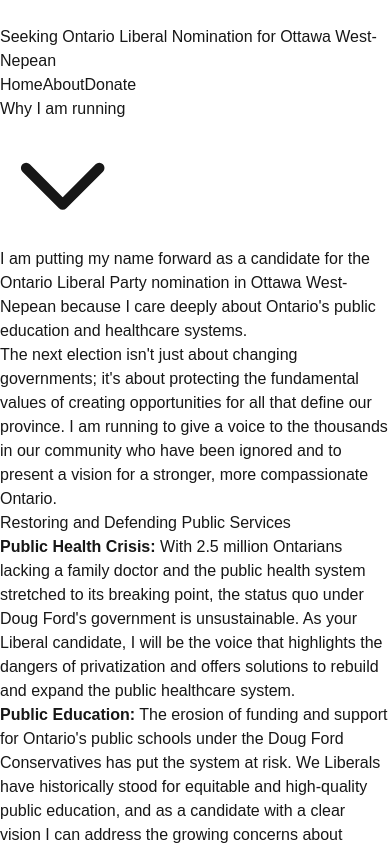
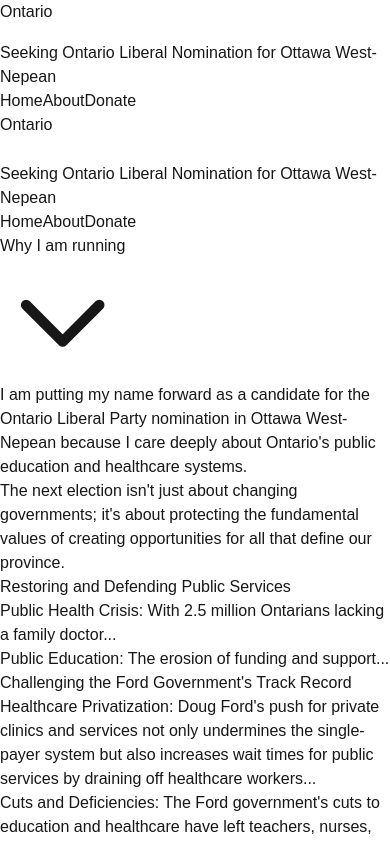
Before and after one commit to rachcorp/warsame, a Next.js app: page /about in a window 390 px wide. Both pictures are taken after a click on the button "Why I am running". Shown: the top 844 px of the page. Built offline with nearby package versions, Linux system fonts and the light colour scheme.

Commit message:
update mobile view

```diff
--- a/src/app/about/page.tsx
+++ b/src/app/about/page.tsx
@@ -9,9 +9,9 @@
   return (
     <main className="min-h-screen flex flex-col">
       <Navbar />
-      <div className="container mx-auto px-4 py-12 max-w-4xl">
+      <div className="container mx-auto px-4 py-8 max-w-4xl">
         {/* Why am I running? section */}
-        <div className="mb-8">
+        <div className="mb-6">
           <button
             onClick={() => setIsRunningOpen(!isRunningOpen)}
             className="w-full flex justify-between items-center bg-[#E31837] text-white p-4 rounded-lg hover:bg-[#c41430] transition-colors"
@@ -34,33 +34,45 @@
             </svg>
           </button>
           {isRunningOpen && (
-            <div className="mt-4 p-6 bg-white shadow-lg rounded-lg prose max-w-none">
-              <p>I am putting my name forward as a candidate for the Ontario Liberal Party nomination in Ottawa West-Nepean because I care deeply about Ontario&apos;s public education and healthcare systems.</p>
+            <div className="mt-4 p-6 bg-white shadow-lg rounded-lg">
+              <div className="text-gray-900 space-y-4">
+                <p className="text-base leading-relaxed">
+                  I am putting my name forward as a candidate for the Ontario Liberal Party nomination in Ottawa West-Nepean because I care deeply about Ontario&apos;s public education and healthcare systems.
+                </p>
 
-              <p>The next election isn&apos;t just about changing governments; it&apos;s about protecting the fundamental values of creating opportunities for all that define our province. I am running to give a voice to the thousands in our community who have been ignored and to present a vision for a stronger, more compassionate Ontario.</p>
+                <p className="text-base leading-relaxed">
+                  The next election isn&apos;t just about changing governments; it&apos;s about protecting the fundamental values of creating opportunities for all that define our province.
+                </p>
 
-              <h3 className="font-bold mt-4">Restoring and Defending Public Services</h3>
-              <ul>
-                <li><strong>Public Health Crisis:</strong> With 2.5 million Ontarians lacking a family doctor and the public health system stretched to its breaking point, the status quo under Doug Ford&apos;s government is unsustainable. As your Liberal candidate, I will be the voice that highlights the dangers of privatization and offers solutions to rebuild and expand the public healthcare system.</li>
-                <li><strong>Public Education:</strong> The erosion of funding and support for Ontario&apos;s public schools under the Doug Ford Conservatives has put the system at risk. We Liberals have historically stood for equitable and high-quality public education, and as a candidate with a clear vision I can address the growing concerns about underfunding and privatization in education.</li>
-              </ul>
+                <h3 className="text-xl font-bold mt-6 mb-3">Restoring and Defending Public Services</h3>
+                <ul className="list-disc pl-6 space-y-3">
+                  <li className="text-base"><span className="font-semibold">Public Health Crisis:</span> With 2.5 million Ontarians lacking a family doctor...</li>
+                  <li className="text-base"><span className="font-semibold">Public Education:</span> The erosion of funding and support...</li>
+                </ul>
 
-              <h3 className="font-bold mt-4">Challenging the Ford Government&apos;s Track Record</h3>
-              <ul>
-                <li><strong>Healthcare Privatization:</strong> Doug Ford&apos;s push for private clinics and services not only undermines the single-payer system but also increases wait times for public services by draining off healthcare workers. As your Liberal candidate I will challenge this narrative with evidence-based plans to expand access to care.</li>
-                <li><strong>Cuts and Deficiencies:</strong> The Ford government&apos;s cuts to education and healthcare have left teachers, nurses, and other public sector workers overworked and undervalued. As a member of the Liberal team, I will promote the reversal of these cuts and I will put forward policies that prioritize the public good.</li>
-              </ul>
+                <h3 className="text-xl font-bold mt-6 mb-3">Challenging the Ford Government&apos;s Track Record</h3>
+                <ul className="list-disc pl-6 space-y-3">
+                  <li className="text-base"><span className="font-semibold">Healthcare Privatization:</span> Doug Ford&apos;s push for private clinics and services not only undermines the single-payer system but also increases wait times for public services by draining off healthcare workers...</li>
+                  <li className="text-base"><span className="font-semibold">Cuts and Deficiencies:</span> The Ford government&apos;s cuts to education and healthcare have left teachers, nurses, and other public sector workers overworked and undervalued...</li>
+                </ul>
 
-              <h3 className="font-bold mt-4">Offering a Vision of Hope and Renewal</h3>
-              <p>As your Ontario Liberal candidate in OWN, I promote these bold plans:</p>
-              <ul>
-                <li>Expand public healthcare (e.g., more nurse practitioners, increasing residency spots for family doctors, and incentivizing medical professionals to work in under-served areas).</li>
-                <li>Strengthen public education by investing in schools, reducing class sizes, and supporting teachers and staff.</li>
-              </ul>
-              <p>By focusing on a forward-looking, hopeful message, we can re-energize voters.</p>
+                <h3 className="text-xl font-bold mt-6 mb-3">Offering a Vision of Hope and Renewal</h3>
+                <p className="text-base leading-relaxed">
+                  As your Ontario Liberal candidate in OWN, I promote these bold plans:
+                </p>
+                <ul className="list-disc pl-6 space-y-3">
+                  <li className="text-base">Expand public healthcare (e.g., more nurse practitioners, increasing residency spots for family doctors, and incentivizing medical professionals to work in under-served areas).</li>
+                  <li className="text-base">Strengthen public education by investing in schools, reducing class sizes, and supporting teachers and staff.</li>
+                </ul>
+                <p className="text-base leading-relaxed">
+                  By focusing on a forward-looking, hopeful message, we can re-energize voters.
+                </p>
 
-              <h3 className="font-bold mt-4">Uniting Progressives to Fight Privatization</h3>
-              <p>I believe the Ford government&apos;s privatization agenda provides a rallying point to unite progressive voters, labour unions, healthcare advocates, educators, and others who are deeply concerned about the future of Ontario&apos;s public services. As your Liberal candidate, I can build this coalition and ensure a broad, united front against the Doug Ford Conservatives.</p>
+                <h3 className="text-xl font-bold mt-6 mb-3">Uniting Progressives to Fight Privatization</h3>
+                <p className="text-base leading-relaxed">
+                  I believe the Ford government&apos;s privatization agenda provides a rallying point to unite progressive voters, labour unions, healthcare advocates, educators, and others who are deeply concerned about the future of Ontario&apos;s public services. As your Liberal candidate, I can build this coalition and ensure a broad, united front against the Doug Ford Conservatives.
+                </p>
+              </div>
             </div>
           )}
         </div>
@@ -89,17 +101,29 @@
             </svg>
           </button>
           {isBioOpen && (
-            <div className="mt-4 p-6 bg-white shadow-lg rounded-lg prose max-w-none">
-              <p>A proud lifelong Liberal, Warsame is deeply committed to the values of equality, compassion, and progress that define the Liberal Party. His professional career, spanning over two decades, has been dedicated to empowering the less fortunate, both here at home and internationally, to access quality education and build brighter futures.</p>
+            <div className="mt-4 p-6 bg-white shadow-lg rounded-lg">
+              <div className="text-gray-900 space-y-4">
+                <p className="text-base leading-relaxed">
+                  A proud lifelong Liberal, Warsame is deeply committed to the values of equality, compassion, and progress that define the Liberal Party. His professional career, spanning over two decades, has been dedicated to empowering the less fortunate, both here at home and internationally, to access quality education and build brighter futures.
+                </p>
 
-              <p>Warsame&apos;s work with the United Nations Migration Agency and his extensive experience in refugee protection have made him a steadfast advocate for human rights and education. Whether through supporting students, assisting refugees, or advancing programs that promote opportunity, Warsame has consistently championed those most in need.</p>
-              <br />
+                <p className="text-base leading-relaxed">
+                  Warsame&apos;s work with the United Nations Migration Agency and his extensive experience in refugee protection have made him a steadfast advocate for human rights and education. Whether through supporting students, assisting refugees, or advancing programs that promote opportunity, Warsame has consistently championed those most in need.
+                </p>
+                <br />
 
-              <p>A graduate of the University of Guelph, Warsame has a strong academic foundation in agricultural economics, coupled with a deep understanding of rural Ontario. His expertise is vital for fostering innovation, supporting local farmers, and driving sustainable growth in agribusiness and rural communities across the province.</p>
+                <p className="text-base leading-relaxed">
+                  A graduate of the University of Guelph, Warsame has a strong academic foundation in agricultural economics, coupled with a deep understanding of rural Ontario. His expertise is vital for fostering innovation, supporting local farmers, and driving sustainable growth in agribusiness and rural communities across the province.
+                </p>
 
-              <p>Warsame is also an engaged community leader. He served as a proud board member of the Ottawa West–Nepean Provincial Liberal Association and has demonstrated a passion for building connections through sport. An avid soccer organizer and player, Warsame spent several years as a member of the steering committee for the Soccer Collaboration Cup in Ottawa, fostering inclusivity and teamwork through the beautiful game.</p>
+                <p className="text-base leading-relaxed">
+                  Warsame is also an engaged community leader. He served as a proud board member of the Ottawa West–Nepean Provincial Liberal Association and has demonstrated a passion for building connections through sport. An avid soccer organizer and player, Warsame spent several years as a member of the steering committee for the Soccer Collaboration Cup in Ottawa, fostering inclusivity and teamwork through the beautiful game.
+                </p>
 
-              <p>Warsame lives in Nepean with his wife, son, and daughter. His passion for creating meaningful change stems from his unwavering belief in the power of education, economic empowerment, and community building to transform lives. With a strong sense of purpose and a deep commitment to Liberal values, Warsame is ready to stand up for others and build a more inclusive, equitable, and prosperous future for all Ontarians.</p>
+                <p className="text-base leading-relaxed">
+                  Warsame lives in Nepean with his wife, son, and daughter. His passion for creating meaningful change stems from his unwavering belief in the power of education, economic empowerment, and community building to transform lives. With a strong sense of purpose and a deep commitment to Liberal values, Warsame is ready to stand up for others and build a more inclusive, equitable, and prosperous future for all Ontarians.
+                </p>
+              </div>
             </div>
           )}
         </div>
--- a/src/components/Navbar.tsx
+++ b/src/components/Navbar.tsx
@@ -4,9 +4,34 @@
 const Navbar = () => {
   return (
     <nav className="bg-[#E31837] py-6">
-      <div className="container mx-auto px-8 flex justify-between items-center">
+      <div className="container mx-auto px-4 md:px-8">
+        {/* Mobile Layout */}
+        <div className="md:hidden flex flex-col items-center space-y-4">
+          <Link href="/" className="flex flex-col items-center">
+            <span className="text-white text-xl mb-2">Ontario</span>
+            <Image
+              src="/images/olp-white.svg"
+              alt="Ontario Liberal Logo"
+              width={100}
+              height={30}
+              priority
+            />
+          </Link>
+          <span className="text-white text-lg text-center">
+            Seeking Ontario Liberal Nomination for Ottawa West-Nepean
+          </span>
+          <div className="flex space-x-6 mt-4">
+            <Link href="/" className="text-white text-lg hover:text-gray-200">Home</Link>
+            <Link href="/about" className="text-white text-lg hover:text-gray-200">About</Link>
+            <Link href="/donate" className="text-white text-lg hover:text-gray-200">Donate</Link>
+          </div>
+        </div>
+
+        {/* Desktop Layout */}
+        <div className="hidden md:flex justify-between items-center">
           <div className="flex items-center space-x-6">
             <Link href="/" className="flex items-center">
+              <span className="text-white text-xl mr-2">Ontario</span>
               <Image
                 src="/images/olp-white.svg"
                 alt="Ontario Liberal Logo"
@@ -26,6 +51,7 @@
             <Link href="/donate" className="text-white text-xl hover:text-gray-200">Donate</Link>
           </div>
         </div>
+      </div>
     </nav>
   );
 };
```
Also changed, not shown: src/app/page.tsx (+6 -6 lines), src/components/JoinMovement.tsx (added, +30 -0 lines). Lines whose indentation alone changed are shown as unchanged.
